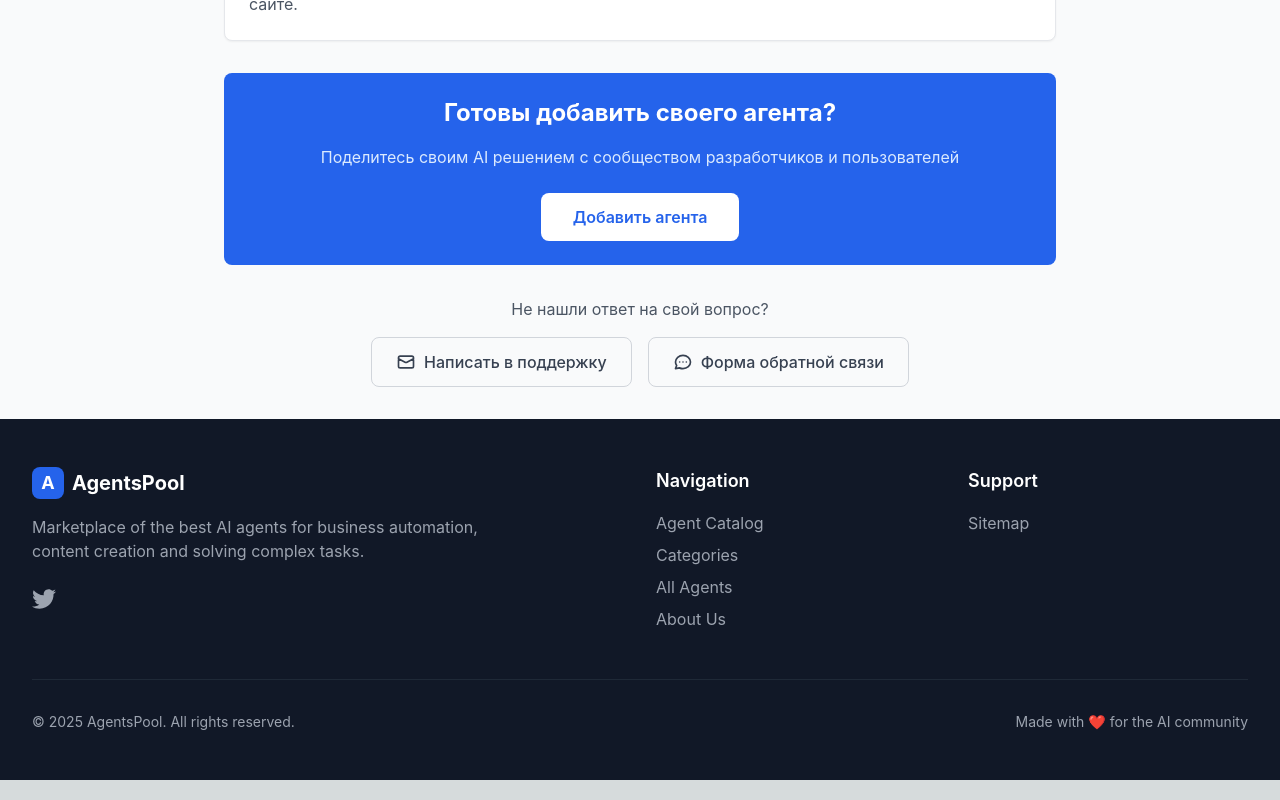
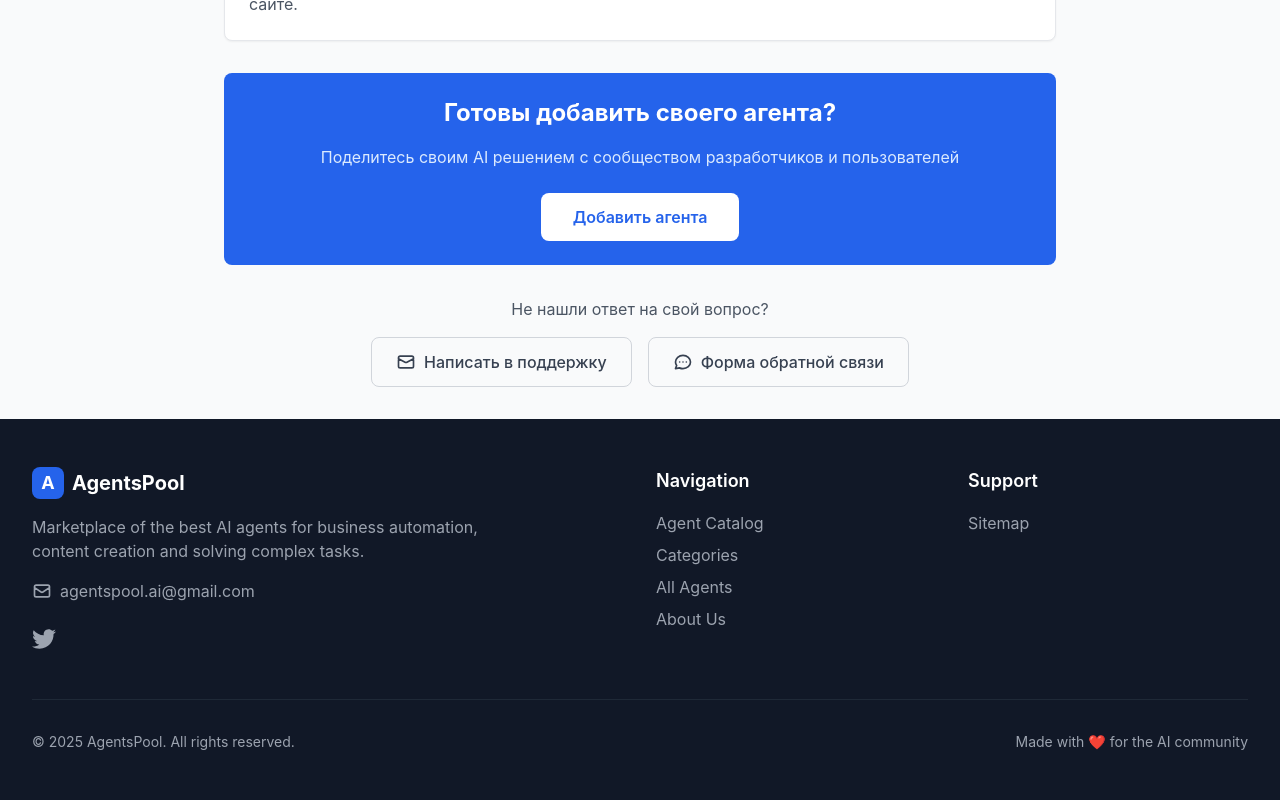
Before and after one commit to DMomot/AgentsPool, a Next.js app in the folder frontend/: page /help in a window 1280 px wide. Shown: the part 3814-4614 px from the top of the page. Built offline with nearby package versions, Linux system fonts and the light colour scheme.

Commit message:
Update Footer component to include contact email and adjust paragraph spacing
- Added a mailto link for contacting agentspool.ai@gmail.com in the Footer component.
- Adjusted the margin of the description paragraph for improved layout.

```diff
--- a/frontend/src/components/Footer.tsx
+++ b/frontend/src/components/Footer.tsx
@@ -31,10 +31,19 @@
               </div>
               <span className="text-xl font-bold">AgentsPool</span>
             </div>
-            <p className="text-gray-400 mb-6 max-w-md">
+            <p className="text-gray-400 mb-4 max-w-md">
               Marketplace of the best AI agents for business automation,
               content creation and solving complex tasks.
             </p>
+            <a
+              href="mailto:agentspool.ai@gmail.com"
+              className="text-gray-400 hover:text-white transition-colors inline-flex items-center gap-2 mb-6"
+            >
+              <svg className="w-5 h-5" fill="none" stroke="currentColor" viewBox="0 0 24 24">
+                <path strokeLinecap="round" strokeLinejoin="round" strokeWidth={2} d="M3 8l7.89 5.26a2 2 0 002.22 0L21 8M5 19h14a2 2 0 002-2V7a2 2 0 00-2-2H5a2 2 0 00-2 2v10a2 2 0 002 2z" />
+              </svg>
+              agentspool.ai@gmail.com
+            </a>
             <div className="flex space-x-4">
               <a
                 href="https://x.com/agentspool_ai"
```
